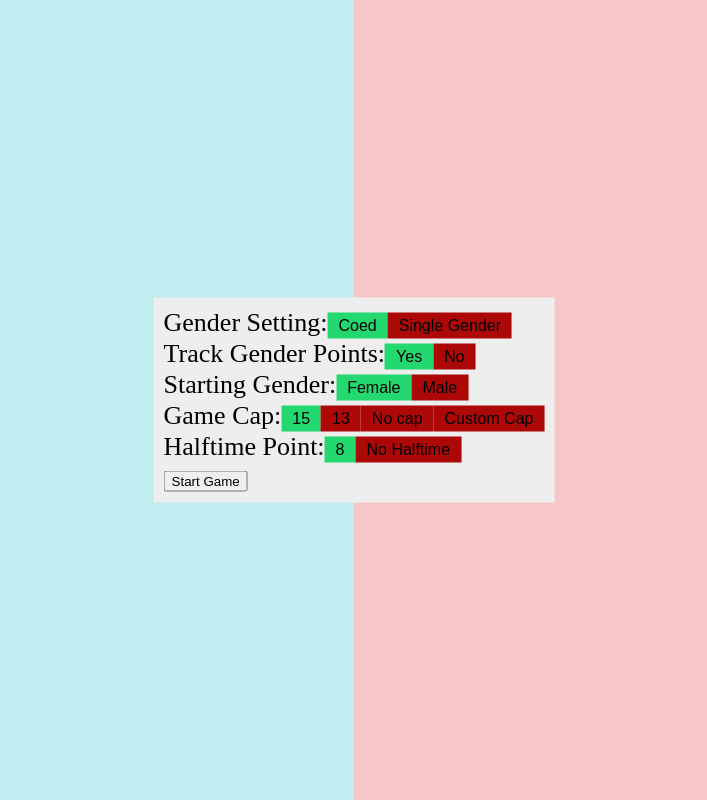
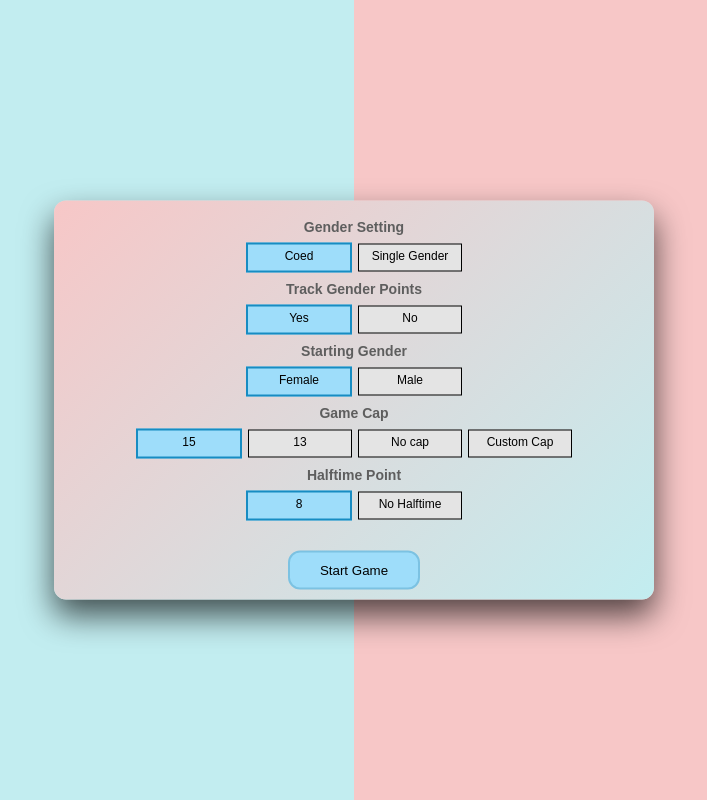
Before and after one commit to ChrisHuynh333/ultimate-scoreboard, a React (Create React App) app: page / in a window 1280 px wide. Shown: the whole page, without its empty margins (286-993 px from the left). Built offline with nearby package versions, Linux system fonts and the light colour scheme.

Commit message:
Finish GameStartModal styling

```diff
--- a/src/GameStartModal.js
+++ b/src/GameStartModal.js
@@ -28,44 +28,52 @@ const GameStartModal = () => {
     return (
         <div className={isGameStartModalOpen ? "game-start-modal-container" : "game-start-modal-container not-active"}>
             <form className="game-start-modal-form" onSubmit={handleSubmit}>
-                <div >
-                    <span>
-                        Gender Setting:
-                    </span>
-                    <span className="game-start-modal-radio-btn">
+                <div className="game-start-modal-row">
+                    <div className="game-start-modal-row-header">
+                        Gender Setting
+                    </div>
+                </div>
+                <div className="game-start-modal-row">
+                    <div className="game-start-modal-radio-btn">
                         <input type='radio' name="gender" id="coed" onClick={() => {setCoed(true); setTrackingGender(true)}} defaultChecked/>
                         <label for="coed">Coed</label>
                         <input type='radio' name="gender" id="singleGender" onClick={() => {setCoed(false); setTrackingGender(false)}} />
                         <label for="singleGender">Single Gender</label>
-                    </span>
+                    </div>
                 </div>
-                <div className={coed ? "active" : "not-active"}>
-                    <span>
-                        Track Gender Points:
-                    </span>
-                    <span className="game-start-modal-radio-btn">
+                <div className={coed ? "game-start-modal-row" : "game-start-modal-row not-active"}>
+                    <div className="game-start-modal-row-header">
+                        Track Gender Points
+                    </div>
+                </div>
+                <div className={coed ? "game-start-modal-row" : "game-start-modal-row not-active"}>
+                    <div className="game-start-modal-radio-btn">
                         <input type='radio' name="trackGender" id="yesTrackGender" onClick={() => setTrackingGender(true)}defaultChecked/>
                         <label for="yesTrackGender">Yes</label>
                         <input type='radio' name="trackGender" id="noTrackGender" onClick={() => setTrackingGender(false)}/>
                         <label for="noTrackGender">No</label>
-                    </span>
+                    </div>
                 </div>
-                <div className={trackingGender ? "active" : "not-active"}>
-                    <span>
-                        Starting Gender:
-                    </span>
-                    <span className="game-start-modal-radio-btn">
+                <div className={trackingGender ? "game-start-modal-row" : "game-start-modal-row not-active"}>
+                    <div className="game-start-modal-row-header">
+                        Starting Gender
+                    </div>
+                </div>
+                <div className={trackingGender ? "game-start-modal-row" : "game-start-modal-row not-active"}>
+                    <div className="game-start-modal-radio-btn">
                         <input type='radio' name="startingGender" id="femaleStarting" value="female" onChange={e => handleGenderChange(e)} defaultChecked/>
                         <label for="femaleStarting">Female</label>
                         <input type='radio' name="startingGender" id="maleStarting" value="male" onChange={e => handleGenderChange(e)} />
                         <label for="maleStarting">Male</label>
-                    </span>
+                    </div>
                 </div>
-                <div>
-                    <span>
-                        Game Cap:
-                    </span>
-                    <span className="game-start-modal-radio-btn">
+                <div className="game-start-modal-row">
+                    <div className="game-start-modal-row-header">
+                        Game Cap
+                    </div>
+                </div>
+                <div className="game-start-modal-row">
+                    <div className="game-start-modal-radio-btn">
                         <input type='radio' name="cap" id="capFifteen" value={15} onClick={() => {setCustomCap(false); setNoHalftime(false)}} onChange={e => handleScoreChange(e)} defaultChecked/>
                         <label for="capFifteen">15</label>
                         <input type='radio' name="cap" id="capThirteen" value={13} onClick={() => {setCustomCap(false); setNoHalftime(false)}} onChange={e => handleScoreChange(e)} />
@@ -74,32 +82,34 @@ const GameStartModal = () => {
                         <label for="capNoCap">No cap</label>
                         <input type='radio' name="cap" id="capCustomCap" onClick={() => {setCustomCap(true); setNoHalftime(false); setHalftimePoint(0)}} />
                         <label for="capCustomCap">Custom Cap</label>
-                    </span>
+                    </div>
                 </div>
-                <div className={customCap ? "active" : "not-active"}>
-                    <span>
-                        Custom Cap:
-                    </span>
-                    <span>
-                        <input type='number' onChange={e => handleScoreChange(e)} />
-                    </span>
+                <div className={customCap ? "game-start-modal-row" : "game-start-modal-row not-active"}>
+                    <div className="game-start-modal-row-header">
+                        <span>Custom Cap:  </span>
+                        <span>
+                            <input type='number' onChange={e => handleScoreChange(e)} />
+                            </span>
+                    </div>
                 </div>
-                <div>
-                    <span>
-                        Halftime Point:
-                    </span>
-                    <span className="game-start-modal-radio-btn">
+                <div className="game-start-modal-row">
+                    <div className="game-start-modal-row-header">
+                        Halftime Point
+                    </div>
+                </div>
+                <div className="game-start-modal-row">
+                    <div className="game-start-modal-radio-btn">
                         <input type='radio' name="halfTime" id="dynamicHalftimePoint" onClick={() => setNoHalftime(false)} checked={noHalftime ? null : true} />
                         <label for="dynamicHalftimePoint">{halftimePoint}</label>
                         <input type='radio' name="halfTime" id="noHalftime" onClick={() => setNoHalftime(true)} checked={noHalftime ? true : null}/>
                         <label for="noHalftime">No Halftime</label>
-                    </span>
+                    </div>
                 </div>
                 <div>
                     {customCapError ? "Please enter a points cap." : null}
                 </div>
-                <div>
-                    <button type="submit">Start Game</button>
+                <div className="game-start-modal-btn-container">
+                    <button className="game-start-modal-btn" type="submit">Start Game</button>
                 </div>
             </form>
         </div>
--- a/src/index.css
+++ b/src/index.css
@@ -14,30 +14,82 @@ html, body {
   top: 50%;
   transform: translate(-50%, -50%);
   background-color: rgb(238, 238, 238);
-  padding: 10px;
-  font-size: 26px;
+  padding: 10px 50px;
+  font-size: 14px;
+  font-family: Arial;
+  box-shadow: 0 1rem 2rem #000a;
+  border-radius: 12px;
+  background: linear-gradient(135deg, #f7c7c7,#c2edf0);
 }
 
 .game-start-modal-form {
+  display: flex;
+  flex-direction: column;
+}
 
+.game-start-modal-row {
+  display: flex;
+  text-align: center;
+  width: 500px;
+}
+
+.game-start-modal-row-header {
+  margin: 8px auto;
+  font-weight: 600;
+  color: rgb(94, 94, 94);
+}
+
+.game-start-modal-radio-btn {
+  margin: 0 auto;
+
+}
+.game-start-modal-radio-btn > label {
+  width: 80px;
+  height: 18px;
+  margin: 0 3px;
 }
 
 .game-start-modal-radio-btn input[type="radio"] {
   display: none;
 }
 
+.game-start-modal-row-header > p {
+  margin: 0;
+  padding: 0;
+}
+
 .game-start-modal-radio-btn label {
   display: inline-block;
-  background-color: rgb(172, 8, 8);
+  background-color: rgb(228, 228, 228);
   padding: 4px 11px;
   font-family: Arial;
-  font-size: 16px;
+  font-size: 12px;
   cursor: pointer;
+  border: solid;
+  border-width: 0.1px;
+
 }
 
 .game-start-modal-radio-btn input[type="radio"]:checked+label {
-  background-color: rgb(35, 216, 111);
+  background-color: rgb(158, 221, 250);
+  border-style: solid;
+  border-color: rgb(23, 140, 194);
+  border-width: 2px;
 }
+
+.game-start-modal-btn-container {
+  display: flex;
+  justify-content: center;
+  margin-top: 30px;
+}
+
+.game-start-modal-btn {
+  padding: 10px 30px;
+  border: 2px solid rgb(124, 194, 226);
+  background-color: rgb(158, 221, 250);
+  border-radius: 12px;
+}
+
 
 .not-active {
   display: none;
```
